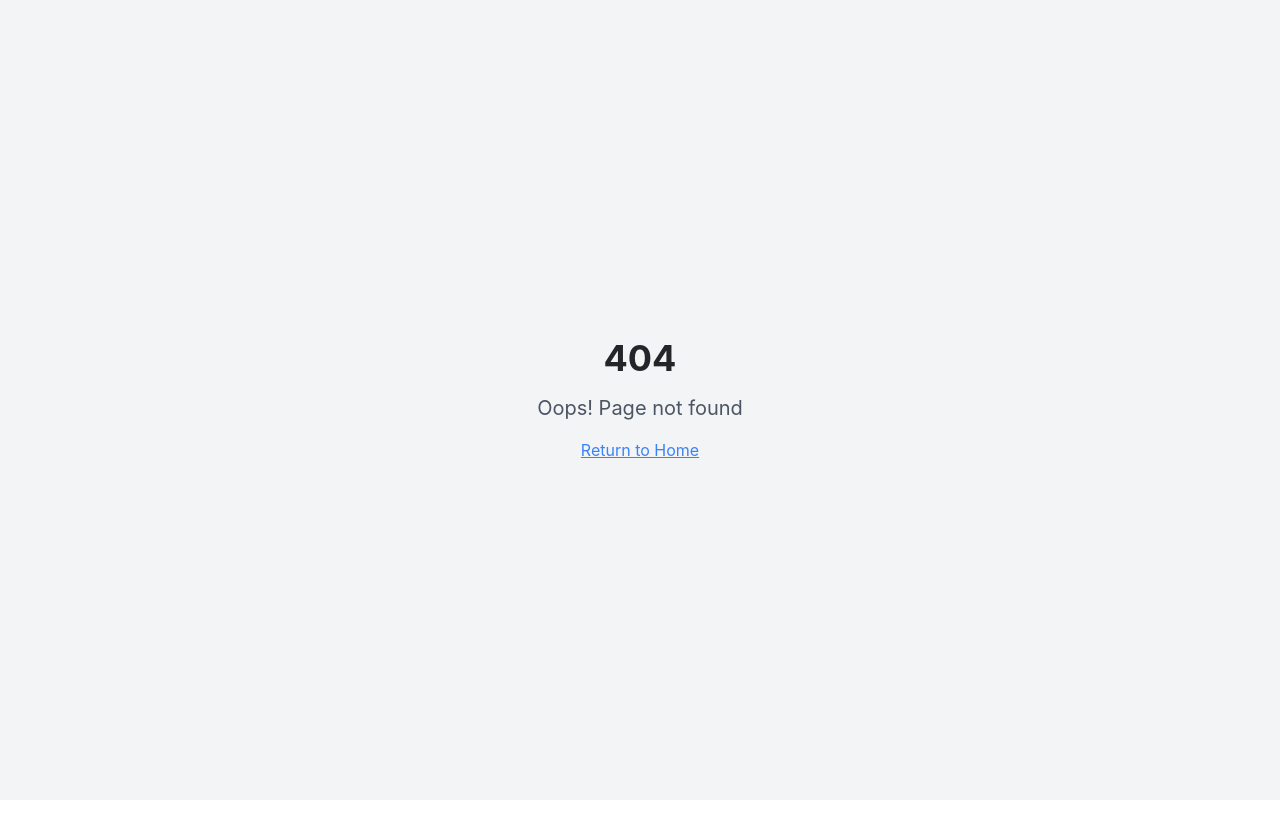
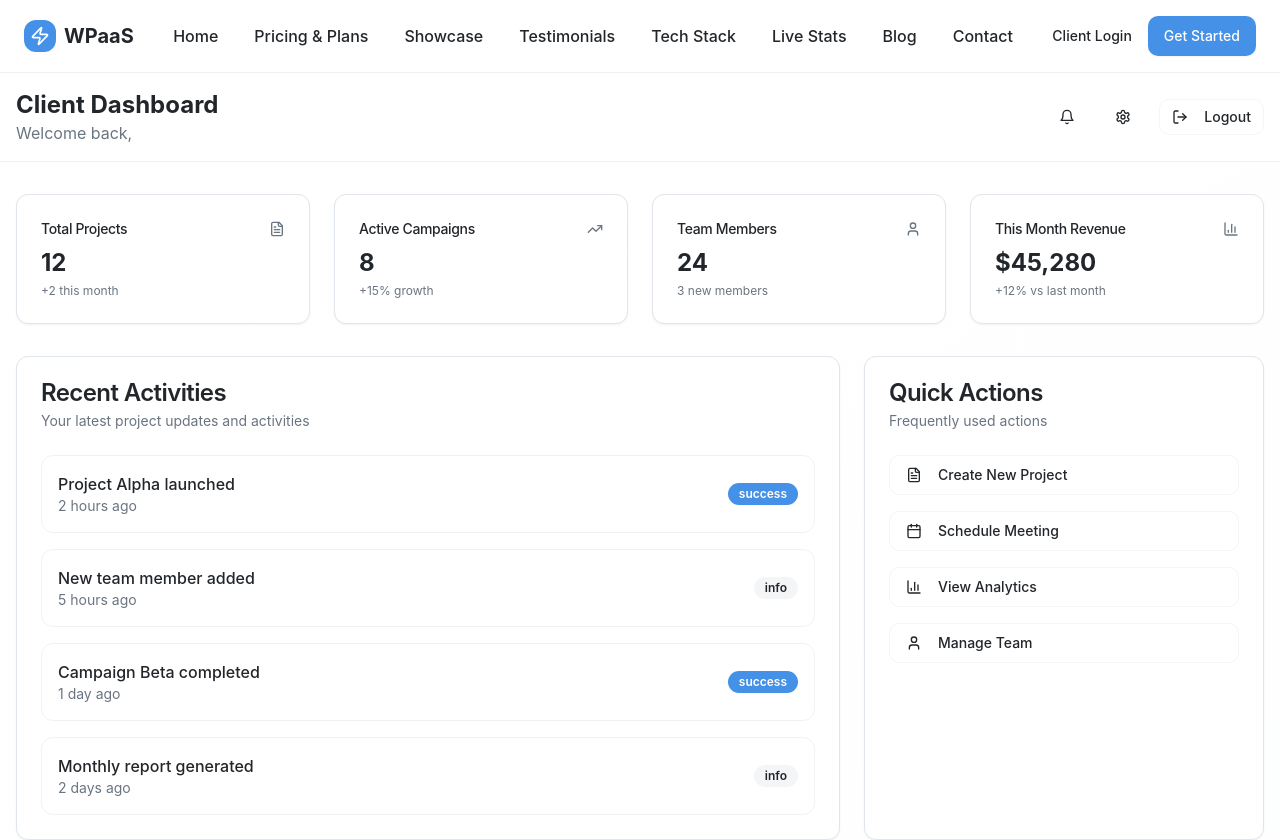
Before and after one commit to ajaylakhimale/presence-as-a-service, a React (Vite) app: page /client-dashboard in a window 1280 px wide. Before the commit this address had no page. Shown: the top 840 px of the page. Before the commit the page ends 800 px from the top, so only its background shows below. Built offline with nearby package versions, Linux system fonts and the light colour scheme; sample sign-in values are in the browser's storage.

Commit message:
Add client login and dashboard UI
Implement basic UI for client login and dashboard. Allow any email/password to access the dashboard for now. Add necessary links to the dashboard throughout the application.

```diff
--- a/src/App.tsx
+++ b/src/App.tsx
@@ -9,6 +9,8 @@ import Showcase from "./pages/Showcase";
 import Testimonials from "./pages/Testimonials";
 import TechStack from "./pages/TechStack";
 import LiveStats from "./pages/LiveStats";
+import ClientLogin from "./pages/ClientLogin";
+import ClientDashboard from "./pages/ClientDashboard";
 import NotFound from "./pages/NotFound";
 
 const queryClient = new QueryClient();
@@ -26,6 +28,8 @@ const App = () => (
           <Route path="/testimonials" element={<Testimonials />} />
           <Route path="/tech-stack" element={<TechStack />} />
           <Route path="/stats" element={<LiveStats />} />
+          <Route path="/client-login" element={<ClientLogin />} />
+          <Route path="/client-dashboard" element={<ClientDashboard />} />
           {/* ADD ALL CUSTOM ROUTES ABOVE THE CATCH-ALL "*" ROUTE */}
           <Route path="*" element={<NotFound />} />
         </Routes>
--- a/src/components/layout/Header.tsx
+++ b/src/components/layout/Header.tsx
@@ -53,7 +53,7 @@ const Header = () => {
         {/* Desktop CTA */}
         <div className="hidden lg:flex lg:items-center lg:space-x-4">
           <Link
-            to="/auth/login"
+            to="/client-login"
             className="text-sm font-medium text-foreground hover:text-primary transition-colors"
           >
             Client Login
@@ -99,7 +99,7 @@ const Header = () => {
             ))}
             <div className="pt-4 space-y-2">
               <Link
-                to="/auth/login"
+                to="/client-login"
                 className="block px-3 py-2 text-base font-medium text-foreground hover:bg-surface-secondary rounded-lg"
                 onClick={() => setIsMenuOpen(false)}
               >
--- /dev/null
+++ b/src/pages/ClientDashboard.tsx
@@ -0,0 +1,150 @@
+import { useEffect, useState } from 'react';
+import { useNavigate } from 'react-router-dom';
+import { Button } from '@/components/ui/button';
+import { Card, CardContent, CardDescription, CardHeader, CardTitle } from '@/components/ui/card';
+import { Badge } from '@/components/ui/badge';
+import Layout from '@/components/layout/Layout';
+import { BarChart3, FileText, Settings, User, LogOut, Calendar, Bell, TrendingUp } from 'lucide-react';
+
+const ClientDashboard = () => {
+  const [clientEmail, setClientEmail] = useState('');
+  const navigate = useNavigate();
+
+  useEffect(() => {
+    const isLoggedIn = localStorage.getItem('clientLoggedIn');
+    const email = localStorage.getItem('clientEmail');
+
+    if (!isLoggedIn) {
+      navigate('/client-login');
+      return;
+    }
+
+    if (email) {
+      setClientEmail(email);
+    }
+  }, [navigate]);
+
+  const handleLogout = () => {
+    localStorage.removeItem('clientLoggedIn');
+    localStorage.removeItem('clientEmail');
+    navigate('/');
+  };
+
+  const stats = [
+    { title: 'Total Projects', value: '12', icon: FileText, trend: '+2 this month' },
+    { title: 'Active Campaigns', value: '8', icon: TrendingUp, trend: '+15% growth' },
+    { title: 'Team Members', value: '24', icon: User, trend: '3 new members' },
+    { title: 'This Month Revenue', value: '$45,280', icon: BarChart3, trend: '+12% vs last month' },
+  ];
+
+  const recentActivities = [
+    { title: 'Project Alpha launched', time: '2 hours ago', type: 'success' },
+    { title: 'New team member added', time: '5 hours ago', type: 'info' },
+    { title: 'Campaign Beta completed', time: '1 day ago', type: 'success' },
+    { title: 'Monthly report generated', time: '2 days ago', type: 'info' },
+  ];
+
+  return (
+    <Layout showMobileTabBar={false}>
+      <div className="min-h-screen bg-gradient-to-br from-background to-secondary/10">
+        {/* Header */}
+        <div className="bg-background/80 backdrop-blur-xl border-b border-border-subtle">
+          <div className="container mx-auto px-4 py-4">
+            <div className="flex items-center justify-between">
+              <div>
+                <h1 className="text-2xl font-bold">Client Dashboard</h1>
+                <p className="text-muted-foreground">Welcome back, {clientEmail}</p>
+              </div>
+              <div className="flex items-center gap-4">
+                <Button variant="ghost" size="icon">
+                  <Bell className="h-5 w-5" />
+                </Button>
+                <Button variant="ghost" size="icon">
+                  <Settings className="h-5 w-5" />
+                </Button>
+                <Button onClick={handleLogout} variant="outline" size="sm">
+                  <LogOut className="h-4 w-4 mr-2" />
+                  Logout
+                </Button>
+              </div>
+            </div>
+          </div>
+        </div>
+
+        <div className="container mx-auto px-4 py-8">
+          {/* Stats Grid */}
+          <div className="grid grid-cols-1 md:grid-cols-2 lg:grid-cols-4 gap-6 mb-8">
+            {stats.map((stat, index) => {
+              const Icon = stat.icon;
+              return (
+                <Card key={index}>
+                  <CardHeader className="flex flex-row items-center justify-between space-y-0 pb-2">
+                    <CardTitle className="text-sm font-medium">{stat.title}</CardTitle>
+                    <Icon className="h-4 w-4 text-muted-foreground" />
+                  </CardHeader>
+                  <CardContent>
+                    <div className="text-2xl font-bold">{stat.value}</div>
+                    <p className="text-xs text-muted-foreground mt-1">{stat.trend}</p>
+                  </CardContent>
+                </Card>
+              );
+            })}
+          </div>
+
+          <div className="grid grid-cols-1 lg:grid-cols-3 gap-6">
+            {/* Recent Activities */}
+            <Card className="lg:col-span-2">
+              <CardHeader>
+                <CardTitle>Recent Activities</CardTitle>
+                <CardDescription>Your latest project updates and activities</CardDescription>
+              </CardHeader>
+              <CardContent>
+                <div className="space-y-4">
+                  {recentActivities.map((activity, index) => (
+                    <div key={index} className="flex items-center justify-between p-4 border border-border-subtle rounded-lg">
+                      <div>
+                        <p className="font-medium">{activity.title}</p>
+                        <p className="text-sm text-muted-foreground">{activity.time}</p>
+                      </div>
+                      <Badge variant={activity.type === 'success' ? 'default' : 'secondary'}>
+                        {activity.type}
+                      </Badge>
+                    </div>
+                  ))}
+                </div>
+              </CardContent>
+            </Card>
+
+            {/* Quick Actions */}
+            <Card>
+              <CardHeader>
+                <CardTitle>Quick Actions</CardTitle>
+                <CardDescription>Frequently used actions</CardDescription>
+              </CardHeader>
+              <CardContent className="space-y-4">
+                <Button className="w-full justify-start" variant="outline">
+                  <FileText className="h-4 w-4 mr-2" />
+                  Create New Project
+                </Button>
+                <Button className="w-full justify-start" variant="outline">
+                  <Calendar className="h-4 w-4 mr-2" />
+                  Schedule Meeting
+                </Button>
+                <Button className="w-full justify-start" variant="outline">
+                  <BarChart3 className="h-4 w-4 mr-2" />
+                  View Analytics
+                </Button>
+                <Button className="w-full justify-start" variant="outline">
+                  <User className="h-4 w-4 mr-2" />
+                  Manage Team
+                </Button>
+              </CardContent>
+            </Card>
+          </div>
+        </div>
+      </div>
+    </Layout>
+  );
+};
+
+export default ClientDashboard;
--- /dev/null
+++ b/src/pages/ClientLogin.tsx
@@ -0,0 +1,82 @@
+import { useState } from 'react';
+import { useNavigate, Link } from 'react-router-dom';
+import { Button } from '@/components/ui/button';
+import { Input } from '@/components/ui/input';
+import { Label } from '@/components/ui/label';
+import { Card, CardContent, CardDescription, CardHeader, CardTitle } from '@/components/ui/card';
+import Layout from '@/components/layout/Layout';
+
+const ClientLogin = () => {
+  const [email, setEmail] = useState('');
+  const [password, setPassword] = useState('');
+  const navigate = useNavigate();
+
+  const handleLogin = (e: React.FormEvent) => {
+    e.preventDefault();
+    // Simple UI-only login - accepts any email/password
+    if (email && password) {
+      localStorage.setItem('clientLoggedIn', 'true');
+      localStorage.setItem('clientEmail', email);
+      navigate('/client-dashboard');
+    }
+  };
+
+  return (
+    <Layout showMobileTabBar={false}>
+      <div className="min-h-screen flex items-center justify-center bg-gradient-to-br from-primary/5 to-secondary/5 p-4">
+        <Card className="w-full max-w-md">
+          <CardHeader className="text-center">
+            <CardTitle className="text-2xl font-bold">Client Login</CardTitle>
+            <CardDescription>
+              Sign in to access your dashboard
+            </CardDescription>
+          </CardHeader>
+          <CardContent>
+            <form onSubmit={handleLogin} className="space-y-4">
+              <div className="space-y-2">
+                <Label htmlFor="email">Email</Label>
+                <Input
+                  id="email"
+                  type="email"
+                  placeholder="Enter your email"
+                  value={email}
+                  onChange={(e) => setEmail(e.target.value)}
+                  required
+                />
+              </div>
+              <div className="space-y-2">
+                <Label htmlFor="password">Password</Label>
+                <Input
+                  id="password"
+                  type="password"
+                  placeholder="Enter your password"
+                  value={password}
+                  onChange={(e) => setPassword(e.target.value)}
+                  required
+                />
+              </div>
+              <Button type="submit" className="w-full">
+                Sign In
+              </Button>
+            </form>
+            <div className="mt-6 text-center">
+              <p className="text-sm text-muted-foreground">
+                Don't have an account?{' '}
+                <Link to="/client-signup" className="text-primary hover:underline">
+                  Sign up
+                </Link>
+              </p>
+            </div>
+            <div className="mt-4 text-center">
+              <Link to="/" className="text-sm text-muted-foreground hover:text-foreground">
+                ← Back to Home
+              </Link>
+            </div>
+          </CardContent>
+        </Card>
+      </div>
+    </Layout>
+  );
+};
+
+export default ClientLogin;
```
